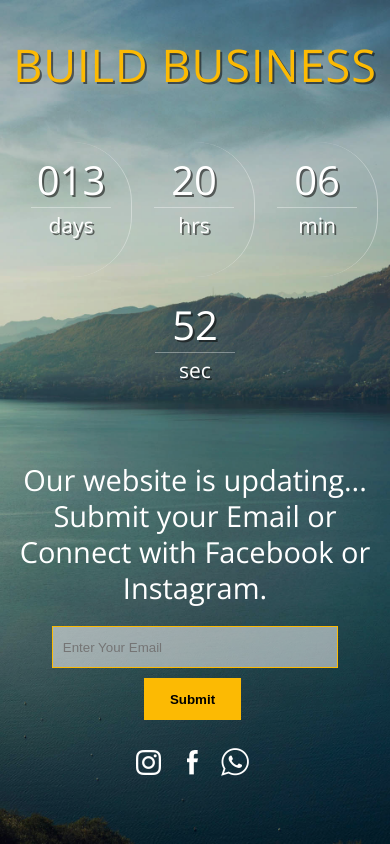
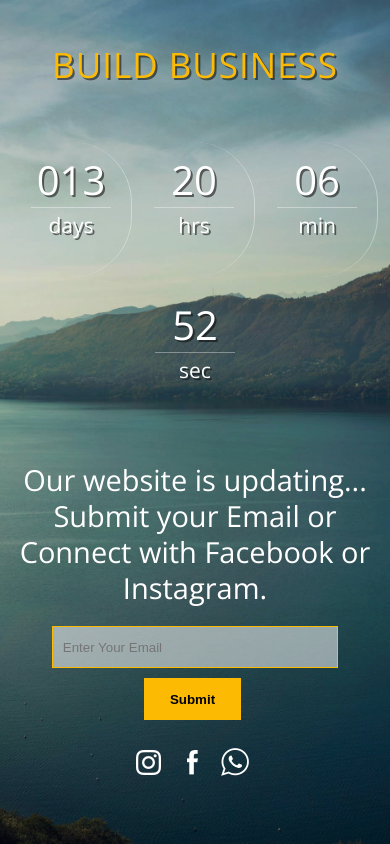
Before and after one commit to Jemsh/builbusiness, a plain HTML site: page index.html in a window 390 px wide. Drawn offline with nearby package versions, Linux system fonts and the light colour scheme; a web font is replaced by a local one.

Commit message:
responsive almost done. ready for host

```diff
--- a/css/styles.css
+++ b/css/styles.css
@@ -289,6 +289,7 @@ margin: 10px 0px 15px 0px;
 		text-align: center;
 		margin-top: 0px;
 		margin-bottom: 0px;
+		padding-bottom:10px;
 		font-size:45px;
 	padding-top:10px;
 	font-weight:400;
@@ -319,10 +320,17 @@ margin: 10px 0px 15px 0px;
 }
 @media(max-width:420px){
 	h1{
-	float:initial;
-	text-align: center;
-	margin-left:0px;
-	margin-bottom:0px;
+		text-align: center;
+		margin-top: 0px;
+		margin-bottom: 0px;
+		font-size:35px;
+	padding-top:10px;
+	padding-bottom:10px;
+	font-weight:400;
+	font-family:Courier,;
+	text-shadow: 2px 2px rgba(12, 11, 11, 0.56);
+	mar
+
 	}
 	.styled div {
 	  margin-bottom:10px;
```
